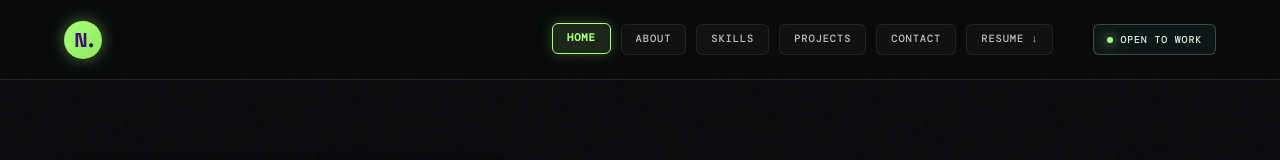
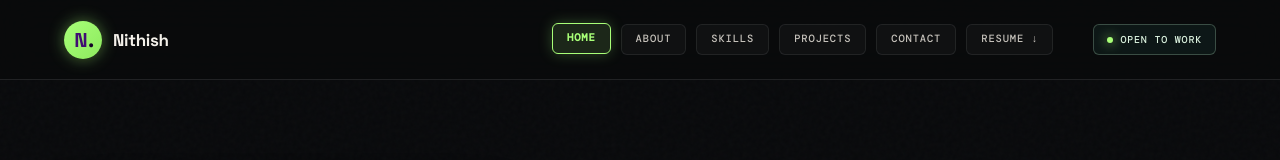
Before and after one commit to Nithishb03/portfolio-, a React (Vite) app: page / in a window 1280 px wide. Shown: the top 160 px of the page. Built offline with nearby package versions, Linux system fonts and the light colour scheme.

Commit message:
feat: add Nithish name next to nav logo badge

```diff
--- a/src/main.jsx
+++ b/src/main.jsx
@@ -310,6 +310,7 @@ function Nav({ active, onNavigate }) {
       <span className="nav-logo__badge">
         <span className="nav-logo__text">N<span className="nav-logo__dot">.</span></span>
       </span>
+      <span className="nav-logo__name">Nithish</span>
     </button>
     <div className={`nav-links ${menuOpen ? 'nav-links--open' : ''}`}>
       {navItems.map(([id, label]) => <button key={id} className={active === id ? 'nav-link nav-link--active' : 'nav-link'} onClick={() => navigate(id)}>{label}{id === 'resume' && ' ↓'}</button>)}
--- a/src/styles.css
+++ b/src/styles.css
@@ -171,12 +171,14 @@ nav.site-nav { position: fixed; top: 0; left: 0; right: 0; z-index: 25; height:
 .nav-link { border: 1px solid rgba(255, 255, 255, 0.08); background: rgba(255, 255, 255, 0.03); color: #c5c1ba; font: 500 10.5px/1 var(--mono); letter-spacing: 0.08em; padding: 9px 14px; border-radius: 6px; cursor: pointer; transition: all 0.22s ease; display: inline-flex; align-items: center; }
 .nav-link:hover { color: #daf1de; background: rgba(35, 83, 71, 0.35); border-color: #8eb69b; transform: translateY(-1px); box-shadow: 0 4px 14px rgba(35, 83, 71, 0.25); }
 .nav-link--active { color: var(--acid) !important; background: rgba(168, 255, 120, 0.12) !important; border-color: var(--acid) !important; box-shadow: 0 0 14px rgba(168, 255, 120, 0.25); transform: translateY(-1px); font-weight: 600; }
-.nav-logo { background: transparent !important; border: 0 !important; padding: 0 !important; cursor: pointer; display: inline-flex; align-items: center; transition: transform 0.22s cubic-bezier(0.16, 1, 0.3, 1); }
-.nav-logo:hover { transform: scale(1.08) translateY(-1px); }
+.nav-logo { background: transparent !important; border: 0 !important; padding: 0 !important; cursor: pointer; display: inline-flex; align-items: center; gap: 11px; transition: transform 0.22s cubic-bezier(0.16, 1, 0.3, 1); }
+.nav-logo:hover { transform: translateY(-1px); }
 .nav-logo__badge { width: 38px; height: 38px; background: #a8ff78; background: linear-gradient(135deg, #a8ff78 0%, #8de95e 100%); border-radius: 50%; display: flex; align-items: center; justify-content: center; box-shadow: 0 0 16px rgba(168, 255, 120, 0.45), 0 2px 8px rgba(0, 0, 0, 0.4); transition: box-shadow 0.22s ease, transform 0.22s ease; }
-.nav-logo:hover .nav-logo__badge { box-shadow: 0 0 26px rgba(168, 255, 120, 0.75), 0 4px 12px rgba(0, 0, 0, 0.5); }
+.nav-logo:hover .nav-logo__badge { box-shadow: 0 0 26px rgba(168, 255, 120, 0.75), 0 4px 12px rgba(0, 0, 0, 0.5); transform: scale(1.05); }
 .nav-logo__text { font-family: var(--display); font-size: 20px; font-weight: 800; color: #400d72; letter-spacing: -0.03em; line-height: 1; display: inline-flex; align-items: baseline; transform: translateX(1px); }
 .nav-logo__dot { color: #150328; font-weight: 900; font-size: 21px; line-height: 1; margin-left: 1px; }
+.nav-logo__name { font-family: var(--display); font-size: 17px; font-weight: 700; color: var(--text); letter-spacing: -0.02em; transition: color 0.22s ease; }
+.nav-logo:hover .nav-logo__name { color: var(--acid); }
 .nav-status { display: inline-flex; align-items: center; padding: 8px 13px; background: rgba(35, 83, 71, 0.2); border: 1px solid rgba(142, 182, 155, 0.35); border-radius: 6px; color: #daf1de; font: 500 10px var(--mono); letter-spacing: 0.08em; }
 .nav-status i, footer i, .terminal-top i { display: inline-block; width: 6px; height: 6px; border-radius: 50%; background: var(--acid); margin-right: 7px; box-shadow: 0 0 12px var(--acid); }
 
```
